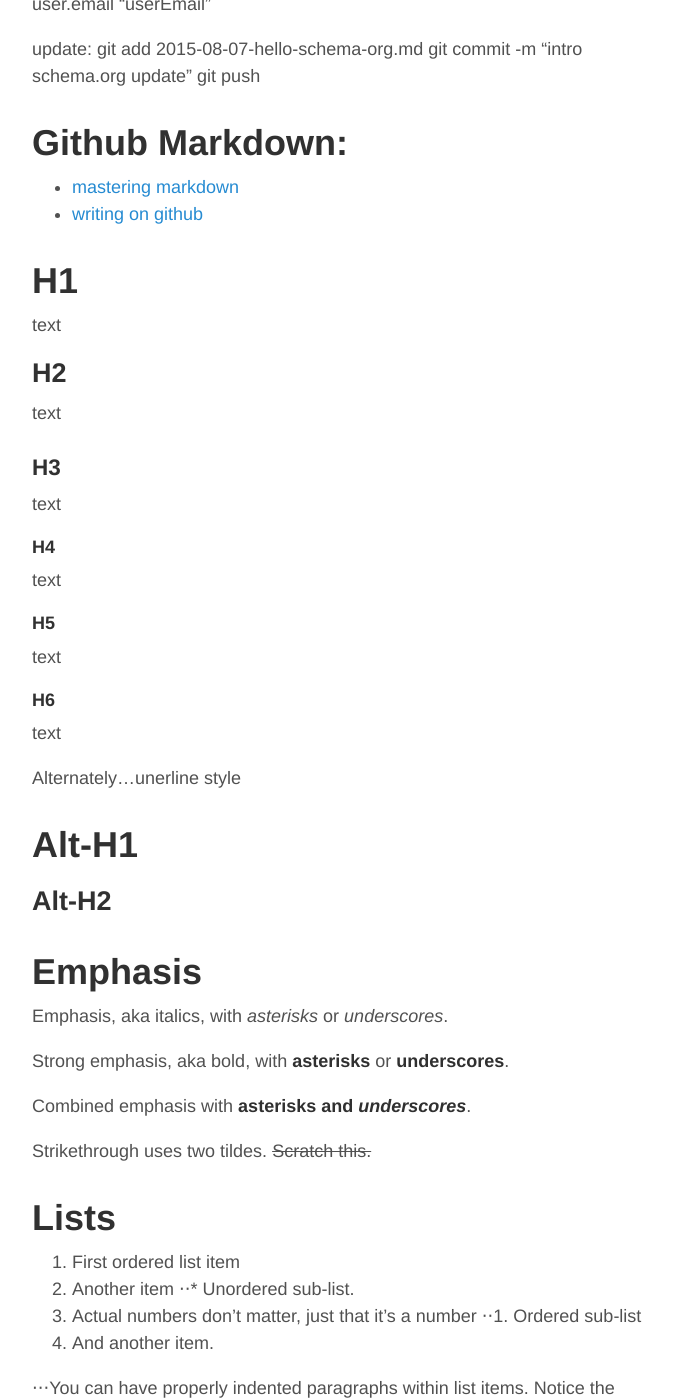
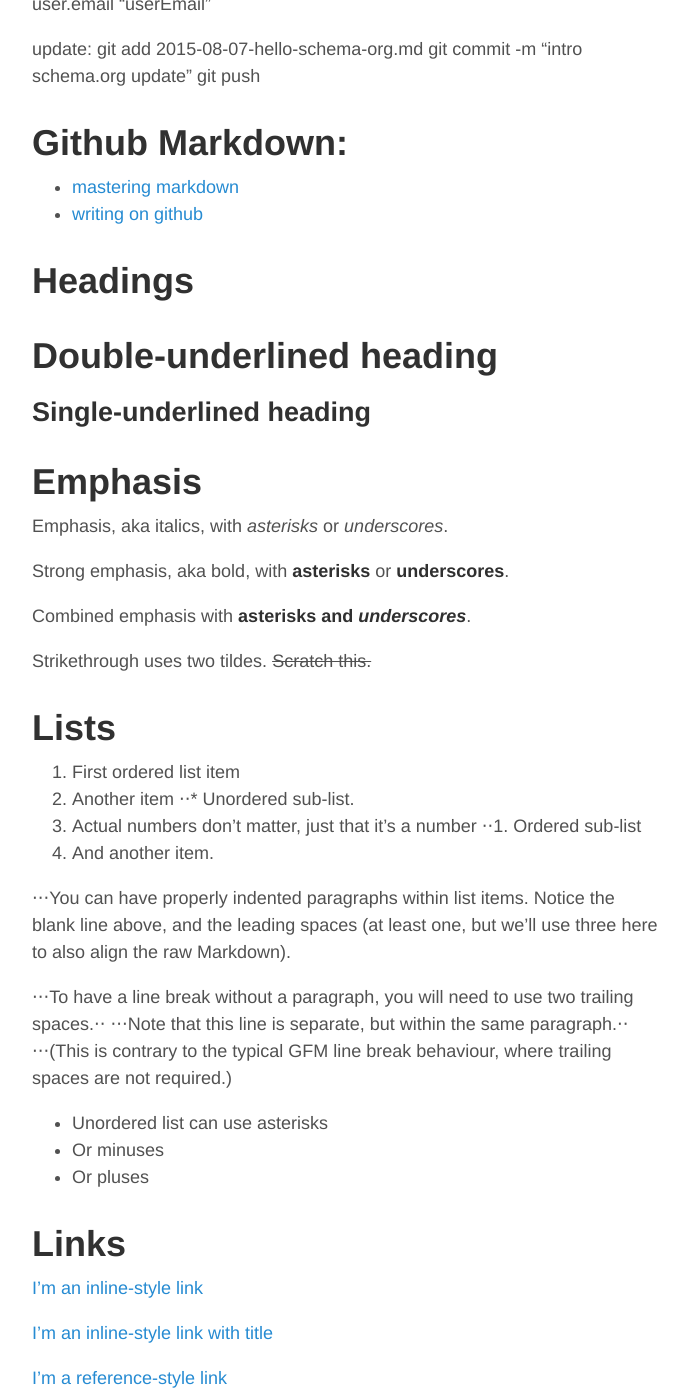
Before and after one commit to healthschema/healthschema.github.io, a Jekyll site: the page built from _posts/2015-08-07-hello-schema-org.md, in a window 1280 px wide and 1400 px high, scrolled down 1062 px. Shown: the whole window, without its empty margins (293-981 px from the left). Built offline with Jekyll 4.4.1, drawn with Linux system fonts in a browser that asks for light colours.

Commit message:
intro schema.org update

```diff
--- a/_posts/2015-08-07-hello-schema-org.md
+++ b/_posts/2015-08-07-hello-schema-org.md
@@ -49,7 +49,6 @@ git commit -m "intro schema.org update"
 git push
 
 
-
 #Github Markdown:
 
 * [mastering markdown](https://guides.github.com/features/mastering-markdown/)
@@ -57,26 +56,12 @@ git push
 
 
 
-#H1
-text
-##H2
-text
-###H3
-text
-####H4
-text
-######H5
-text
-######H6
-text
+#Headings
 
-
-Alternately...unerline style
-
-Alt-H1
+Double-underlined heading
 ======
 
-Alt-H2
+Single-underlined heading
 ------
 
 
```
